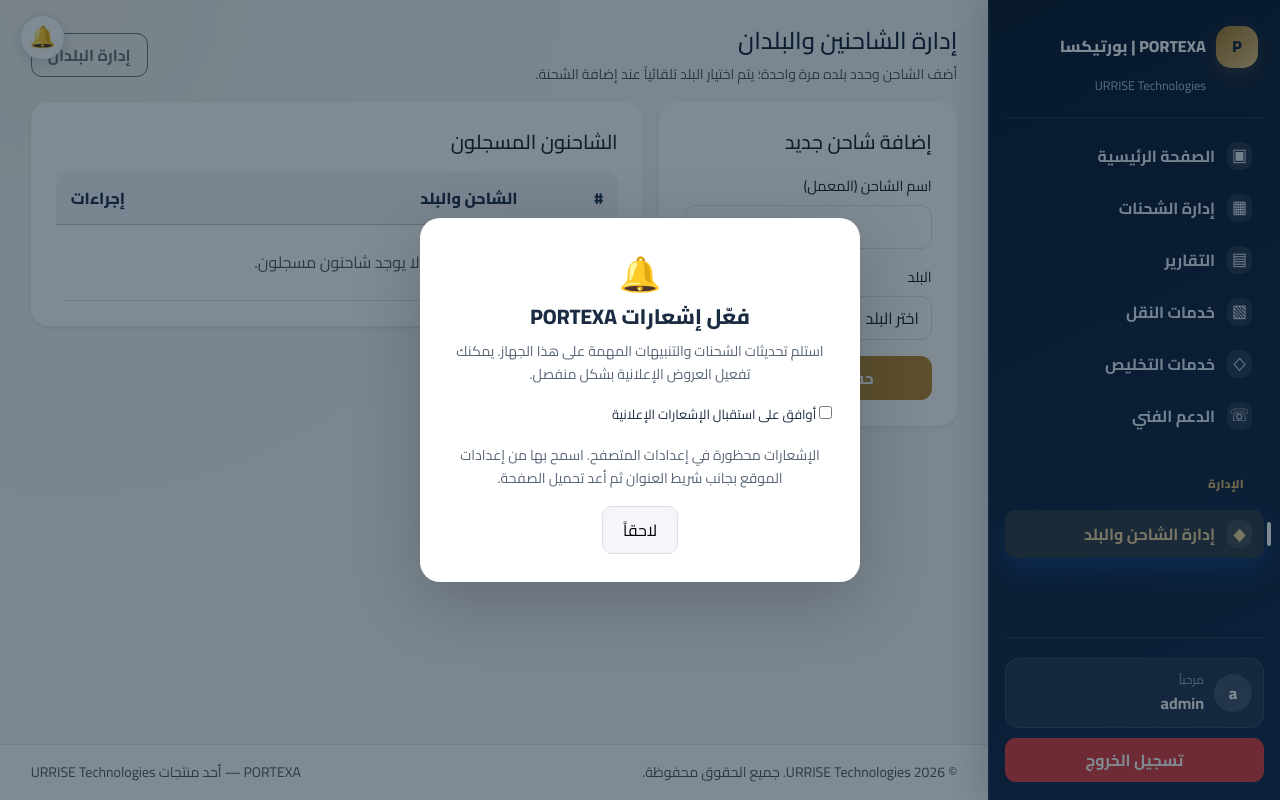
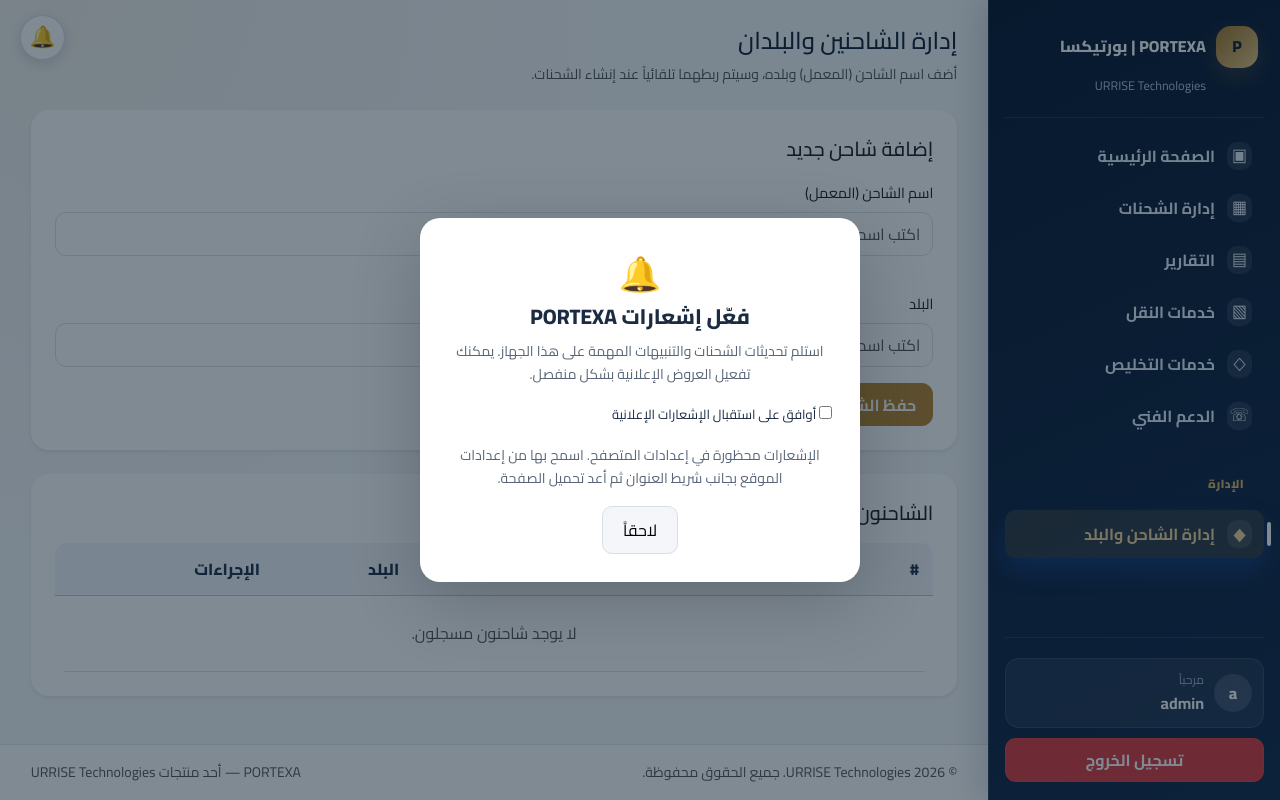
Before and after one commit to aliahmedsleem/Portexa, a Flask app: page /manage/factories in a window 1280 px wide. Run offline with Flask 3, Linux system fonts and the light colour scheme; a user stored in the database is signed in.

Commit message:
Unify shipper and country creation with free-text inputs

```diff
--- a/app.py
+++ b/app.py
@@ -1544,65 +1544,96 @@ def shipments_delete(shipment_id):
 
 
 # -------------------- Manage Factories / Countries --------------------
+def get_or_create_shipper_country(name):
+    name = " ".join((name or "").strip().split())
+    if not name:
+        return None
+
+    country = owner_filter(Country.query).filter(
+        db.func.lower(Country.name) == name.lower()
+    ).first()
+
+    if country:
+        return country
+
+    country = Country(name=name, owner_id=current_owner_id())
+    db.session.add(country)
+    db.session.flush()
+    return country
+
+
 @app.route("/manage/factories", methods=["GET", "POST"])
 @login_required
 def manage_factories():
     if request.method == "POST":
-        name = (request.form.get("name") or "").strip()
-        if not name:
-            flash("اسم المعمل مطلوب.", "danger")
+        name = " ".join((request.form.get("name") or "").strip().split())
+        country_name = " ".join((request.form.get("country_name") or "").strip().split())
+
+        if not name or not country_name:
+            flash("اسم الشاحن والبلد مطلوبان.", "danger")
             return redirect(url_for("manage_factories"))
 
-        existing_factory = owner_filter(Factory.query).filter(
+        existing = owner_filter(Factory.query).filter(
             db.func.lower(Factory.name) == name.lower()
         ).first()
-        if existing_factory:
-            flash("هذا المعمل موجود مسبقاً ضمن حسابك.", "warning")
+
+        if existing:
+            flash("هذا الشاحن موجود مسبقاً ضمن حسابك.", "warning")
             return redirect(url_for("manage_factories"))
 
-        country_id = request.form.get("country_id", type=int)
-        country = owner_filter(Country.query).filter(Country.id == country_id).first() if country_id else None
-        if not country:
-            flash("اختر بلداً صحيحاً للشاحن.", "danger")
-            return redirect(url_for("manage_factories"))
-
-        db.session.add(Factory(name=name, owner_id=current_owner_id(), country_id=country.id))
+        country = get_or_create_shipper_country(country_name)
+
+        db.session.add(
+            Factory(
+                name=name,
+                owner_id=current_owner_id(),
+                country_id=country.id
+            )
+        )
         db.session.commit()
-        flash("تمت إضافة المعمل.", "success")
+
+        flash("تمت إضافة الشاحن والبلد بنجاح.", "success")
         return redirect(url_for("manage_factories"))
 
     factories = owner_filter(Factory.query).order_by(Factory.name.asc()).all()
     countries = owner_filter(Country.query).order_by(Country.name.asc()).all()
-    return render_template("manage_factories.html", factories=factories, countries=countries)
+    return render_template(
+        "manage_factories.html",
+        factories=factories,
+        countries=countries
+    )
 
 
 @app.post("/manage/factories/<int:factory_id>/update")
 @login_required
 def update_factory(factory_id):
-    factory = owner_filter(Factory.query).filter(Factory.id == factory_id).first_or_404()
-    name = (request.form.get("name") or "").strip()
-
-    if not name:
-        flash("اسم المعمل مطلوب.", "danger")
+    factory = owner_filter(Factory.query).filter(
+        Factory.id == factory_id
+    ).first_or_404()
+
+    name = " ".join((request.form.get("name") or "").strip().split())
+    country_name = " ".join((request.form.get("country_name") or "").strip().split())
+
+    if not name or not country_name:
+        flash("اسم الشاحن والبلد مطلوبان.", "danger")
         return redirect(url_for("manage_factories"))
 
-    duplicate_factory = owner_filter(Factory.query).filter(
+    duplicate = owner_filter(Factory.query).filter(
         Factory.id != factory.id,
         db.func.lower(Factory.name) == name.lower()
     ).first()
-    if duplicate_factory:
-        flash("هذا المعمل موجود مسبقاً ضمن حسابك.", "warning")
+
+    if duplicate:
+        flash("هذا الشاحن موجود مسبقاً ضمن حسابك.", "warning")
         return redirect(url_for("manage_factories"))
 
-    country_id = request.form.get("country_id", type=int)
-    country = owner_filter(Country.query).filter(Country.id == country_id).first() if country_id else None
-    if not country:
-        flash("اختر بلداً صحيحاً للشاحن.", "danger")
-        return redirect(url_for("manage_factories"))
+    country = get_or_create_shipper_country(country_name)
+
     factory.name = name
     factory.country_id = country.id
+
     db.session.commit()
-    flash("تم تعديل المعمل بنجاح.", "success")
+    flash("تم تحديث الشاحن والبلد بنجاح.", "success")
     return redirect(url_for("manage_factories"))
 
 
--- a/templates/manage_factories.html
+++ b/templates/manage_factories.html
@@ -1,48 +1,59 @@
 {% extends "base.html" %}
 {% block content %}
 
-<div class="d-flex justify-content-between align-items-center flex-wrap gap-2 mb-3">
-  <div>
+<div class="mb-4">
   <h4 class="mb-1">إدارة الشاحنين والبلدان</h4>
   <p class="text-muted small mb-0">
-      أضف الشاحن وحدد بلده مرة واحدة؛ يتم اختيار البلد تلقائياً عند إضافة الشحنة.
+    أضف اسم الشاحن (المعمل) وبلده، وسيتم ربطهما تلقائياً عند إنشاء الشحنات.
   </p>
 </div>
-  <a href="{{ url_for('manage_countries') }}" class="btn btn-outline-secondary">
-    إدارة البلدان
-  </a>
+
+<div class="card shadow-sm border-0 mb-4">
+  <div class="card-body p-3 p-md-4">
+    <h5 class="mb-3">إضافة شاحن جديد</h5>
+
+    <form method="post">
+      <div class="row g-3">
+        <div class="col-12">
+          <label class="form-label" for="newShipper">اسم الشاحن (المعمل)</label>
+          <input type="text"
+                 id="newShipper"
+                 name="name"
+                 class="form-control"
+                 placeholder="اكتب اسم الشاحن أو المعمل"
+                 maxlength="200"
+                 required>
         </div>
 
-<div class="row g-3">
-  <div class="col-lg-4">
-    <div class="card shadow-sm border-0">
-      <div class="card-body">
-        <h5 class="mb-3">إضافة شاحن جديد</h5>
-        <form method="post">
-          <label class="form-label" for="newName">اسم الشاحن (المعمل)</label>
-          <input id="newName" name="name" class="form-control"
-                 maxlength="200" required>
+        <div class="col-12">
+          <label class="form-label" for="newCountry">البلد</label>
+          <input type="text"
+                 id="newCountry"
+                 name="country_name"
+                 class="form-control"
+                 placeholder="اكتب اسم البلد، مثل الصين أو تركيا"
+                 maxlength="200"
+                 list="existingCountries"
+                 required>
+        </div>
+      </div>
 
-          <label class="form-label mt-3" for="newCountry">البلد</label>
-          <select id="newCountry" name="country_id" class="form-select" required>
-            <option value="">اختر البلد</option>
+      <datalist id="existingCountries">
         {% for c in countries %}
-            <option value="{{ c.id }}">{{ c.name }}</option>
+        <option value="{{ c.name }}">
         {% endfor %}
-          </select>
+      </datalist>
 
-          <button type="submit" class="btn btn-primary w-100 mt-3">
+      <button type="submit" class="btn btn-primary mt-3">
         حفظ الشاحن والبلد
       </button>
     </form>
   </div>
 </div>
-  </div>
 
-  <div class="col-lg-8">
 <div class="card shadow-sm border-0">
-      <div class="card-body">
-        <h5 class="mb-3">الشاحنون المسجلون</h5>
+  <div class="card-body p-3 p-md-4">
+    <h5 class="mb-3">الشاحنون والبلدان المسجلون</h5>
 
     <div class="portexa-mobile-only portexa-card-list">
       {% for f in factories %}
@@ -53,36 +64,31 @@
 
         <form method="post"
               action="{{ url_for('update_factory', factory_id=f.id) }}">
-              <label class="form-label">الشاحن</label>
-              <input name="name" class="form-control mb-2"
-                     value="{{ f.name }}" required>
+          <label class="form-label">اسم الشاحن (المعمل)</label>
+          <input type="text" name="name" class="form-control mb-3"
+                 value="{{ f.name }}" maxlength="200" required>
 
           <label class="form-label">البلد</label>
-              <select name="country_id" class="form-select mb-3" required>
-                <option value="">اختر البلد</option>
-                {% for c in countries %}
-                <option value="{{ c.id }}"
-                  {% if f.country_id == c.id %}selected{% endif %}>
-                  {{ c.name }}
-                </option>
-                {% endfor %}
-              </select>
+          <input type="text" name="country_name" class="form-control mb-3"
+                 value="{{ f.country.name if f.country else '' }}"
+                 list="existingCountries" maxlength="200" required>
 
-              <button class="btn btn-outline-primary w-100">
+          <button type="submit" class="btn btn-outline-primary w-100">
             حفظ التعديل
           </button>
         </form>
 
-            <form method="post" class="mt-2"
+        <form method="post"
+              class="mt-2"
               action="{{ url_for('delete_factory', factory_id=f.id) }}"
-                  onsubmit="return confirm('حذف الشاحن؟');">
-              <button class="btn btn-outline-danger w-100">حذف</button>
+              onsubmit="return confirm('هل تريد حذف الشاحن؟');">
+          <button type="submit" class="btn btn-outline-danger w-100">
+            حذف
+          </button>
         </form>
       </article>
       {% else %}
-          <div class="portexa-data-card text-center text-muted">
-            لا يوجد شاحنون مسجلون.
-          </div>
+      <p class="text-muted">لا يوجد شاحنون مسجلون.</p>
       {% endfor %}
     </div>
 
@@ -91,50 +97,54 @@
         <thead class="table-light">
           <tr>
             <th>#</th>
-                <th>الشاحن والبلد</th>
-                <th class="text-end">إجراءات</th>
+            <th>اسم الشاحن (المعمل)</th>
+            <th>البلد</th>
+            <th>الإجراءات</th>
           </tr>
         </thead>
         <tbody>
           {% for f in factories %}
           <tr>
             <td>{{ f.id }}</td>
-                <td>
-                  <form id="editFactory{{ f.id }}" method="post"
+
+            <td colspan="2">
+              <form id="editShipper{{ f.id }}"
+                    method="post"
                     action="{{ url_for('update_factory', factory_id=f.id) }}"
-                        class="d-flex gap-2">
-                    <input name="name" class="form-control"
-                           value="{{ f.name }}" required>
-
-                    <select name="country_id" class="form-select" required>
-                      <option value="">اختر البلد</option>
-                      {% for c in countries %}
-                      <option value="{{ c.id }}"
-                        {% if f.country_id == c.id %}selected{% endif %}>
-                        {{ c.name }}
-                      </option>
-                      {% endfor %}
-                    </select>
+                    class="row g-2">
+                <div class="col-md-6">
+                  <input type="text" name="name" class="form-control"
+                         value="{{ f.name }}" maxlength="200" required>
+                </div>
+                <div class="col-md-6">
+                  <input type="text" name="country_name" class="form-control"
+                         value="{{ f.country.name if f.country else '' }}"
+                         list="existingCountries" maxlength="200" required>
+                </div>
               </form>
             </td>
-                <td class="text-end">
-                  <button type="submit" form="editFactory{{ f.id }}"
+
+            <td>
+              <div class="d-flex gap-2">
+                <button type="submit"
+                        form="editShipper{{ f.id }}"
                         class="btn btn-outline-primary btn-sm">
                   تعديل
                 </button>
 
-                  <form method="post" class="d-inline"
+                <form method="post"
                       action="{{ url_for('delete_factory', factory_id=f.id) }}"
-                        onsubmit="return confirm('حذف الشاحن؟');">
-                    <button class="btn btn-outline-danger btn-sm">
+                      onsubmit="return confirm('هل تريد حذف الشاحن؟');">
+                  <button type="submit" class="btn btn-outline-danger btn-sm">
                     حذف
                   </button>
                 </form>
+              </div>
             </td>
           </tr>
           {% else %}
           <tr>
-                <td colspan="3" class="text-center text-muted py-4">
+            <td colspan="4" class="text-center text-muted py-4">
               لا يوجد شاحنون مسجلون.
             </td>
           </tr>
@@ -142,9 +152,6 @@
         </tbody>
       </table>
     </div>
-
-      </div>
-    </div>
   </div>
 </div>
 
```
Lines whose indentation alone changed are shown as unchanged.
